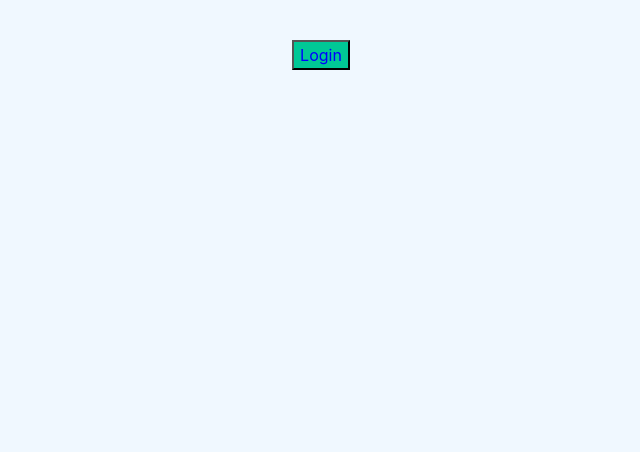
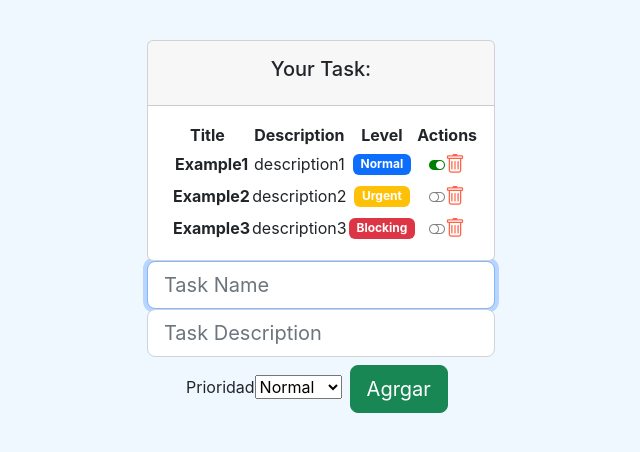
Before and after one commit to Gianni03/OpenBootcamp_react_curso01, a React (Create React App) app: page / in a window 1280 px wide. Shown: the top 452 px of the page, without its empty margins (319-959 px from the left). Built offline with nearby package versions, Linux system fonts and the light colour scheme.

Commit message:
reparando node modules

```diff
--- a/src/App.js
+++ b/src/App.js
@@ -1,6 +1,6 @@
 // import logo from './logo.svg';
 import './App.css';
-// import TaskListComponent from './components/container/task_list';
+import TaskListComponent from './components/container/task_list';
 // import Father from './components/container/father';
 // import Ejemplo4 from './hooks/ejemplo4';
 // import MiComponenteConContexto from './hooks/ejemplo3';
@@ -10,7 +10,7 @@
 // import GreetingFunc from './components/pure/GreetingFunc';
 // import GreetingStyled from './components/pure/GreetingStyled';
 // import ContactoListadoComponente from './components/container/ContactoListadoComponente';
-import OptionalRender from './components/pure/optionalRender';
+// import OptionalRender from './components/pure/optionalRender';
 
 function App() {
 
@@ -23,7 +23,7 @@
         {/* <GreetingFunc name="Gianni"></GreetingFunc> */}
 
         {/* componente de listado de tareas - PROYECTO*/}
-        {/* <TaskListComponent></TaskListComponent> */}
+        <TaskListComponent></TaskListComponent>
 
 
         {/* ejercicio de las primeras clases */}
@@ -47,7 +47,7 @@
       {/* <Father></Father> */}
 
       {/* renderizado condicional */}
-      <OptionalRender></OptionalRender>
+      {/* <OptionalRender></OptionalRender> */}
     </div>
   );
 }
```
